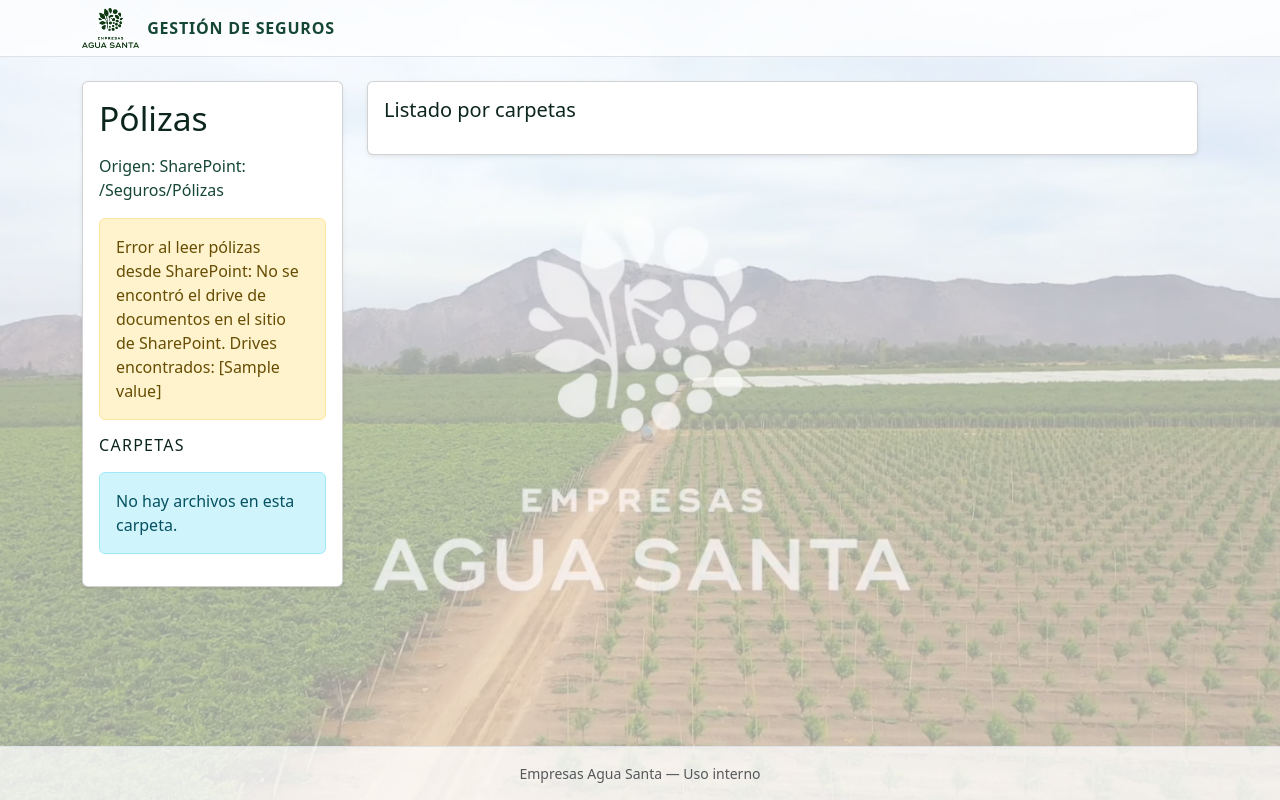
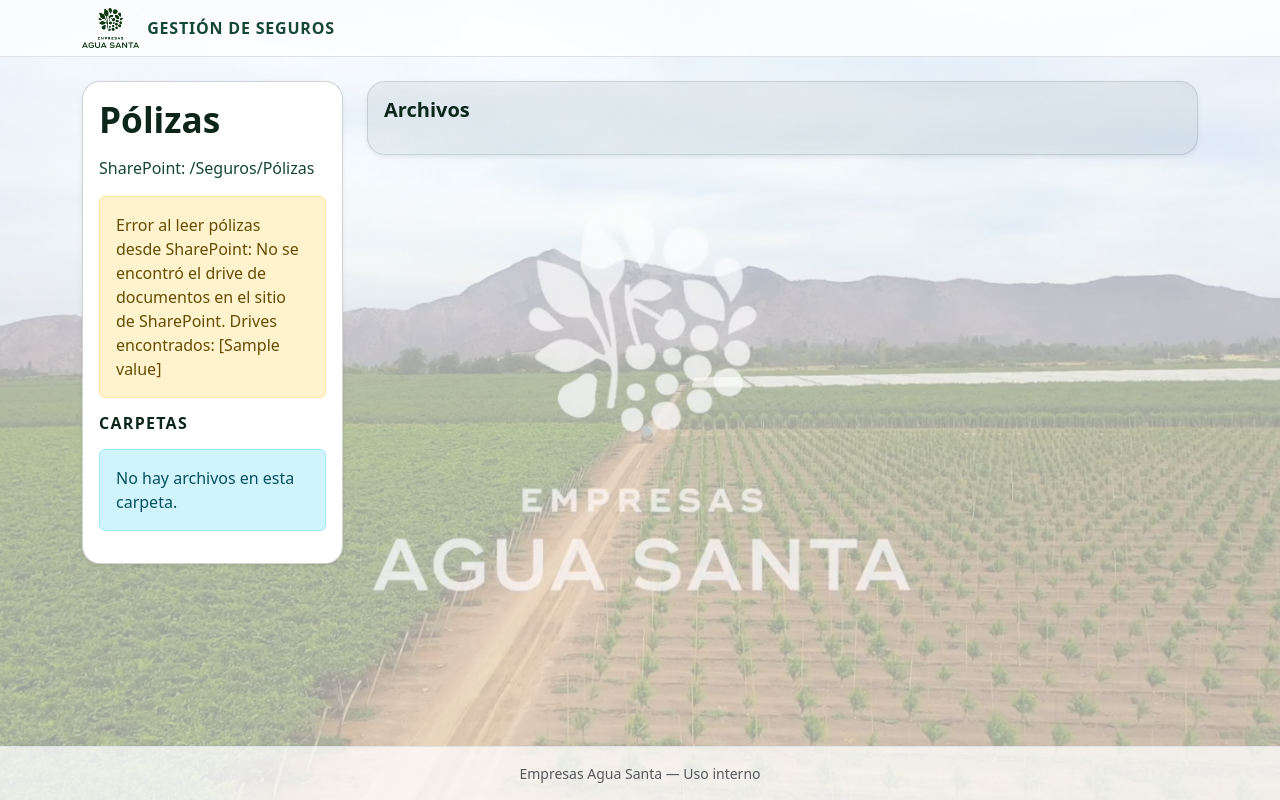
Before and after one commit to EdsonLazoAguaSanta/seguimiento_polizas, a FastAPI app: page /polizas_publicas in a window 1280 px wide. Run offline with FastAPI, Linux system fonts and the light colour scheme; a database or web service that is not in the repository returns one stand-in record (values such as "Sample title"); data that the repository does not hold is empty.

Commit message:
Update polizas_publica.html

```diff
--- a/templates/polizas_publica.html
+++ b/templates/polizas_publica.html
@@ -3,31 +3,65 @@
 {% block title %}Pólizas{% endblock %}
 
 {% block content %}
+<style>
+  .panel-carpetas {
+    border-radius: 18px;
+  }
+
+  .panel-listado {
+    border-radius: 18px;
+    background-color: rgba(12, 38, 27, 0.06); /* verde muy claro, translúcido */
+    border: 1px solid rgba(12, 38, 27, 0.12);
+  }
+
+  .nav-carpetas .nav-link {
+    border-radius: 12px;
+    font-weight: 600;
+    color: #0c261b;
+  }
+
+  .nav-carpetas .nav-link.active {
+    color: #0c261b;
+    background-color: rgba(12, 38, 27, 0.06); /* mismo color que panel-listado */
+    border: 1px solid rgba(12, 38, 27, 0.12);
+  }
+
+  .panel-titulo {
+    color: #0c261b;
+    font-size: 2.2rem;
+    font-weight: 700;
+  }
+
+  .panel-subtitulo {
+    color: #0c261b;
+    font-weight: 600;
+  }
+</style>
+
 <div class="row">
   <!-- Columna izquierda: lista de carpetas -->
   <div class="col-12 col-md-3 mb-3">
-    <div class="card shadow-sm">
+    <div class="card shadow-sm panel-carpetas">
       <div class="card-body p-3">
-        <h1 class="mb-3" style="color:#0c261b; font-size:2.1rem;">
+        <h1 class="mb-3 panel-titulo">
           Pólizas
         </h1>
 
         <p class="mb-3" style="color:#154734;">
-          Origen: {{ ruta_base }}
+          {{ ruta_base }}
         </p>
 
         {% if mensaje %}
           <div class="alert alert-warning mt-3">{{ mensaje }}</div>
         {% endif %}
 
-        <h2 class="h6 text-uppercase mb-3" style="color:#0c261b; letter-spacing:.08em;">
+        <h2 class="h6 text-uppercase mb-3 panel-subtitulo" style="letter-spacing:.08em;">
           Carpetas
         </h2>
 
         {% if polizas %}
-          <ul class="nav nav-pills flex-column" id="carpetasTabs" role="tablist">
+          <ul class="nav nav-pills flex-column nav-carpetas" id="carpetasTabs" role="tablist">
             {% for carpeta in polizas %}
-              {# usar nombre de carpeta como id seguro #}
               {% set tab_id = 'carpeta-' ~ loop.index %}
               <li class="nav-item mb-1" role="presentation">
                 <button
@@ -39,7 +73,6 @@
                   role="tab"
                   aria-controls="{{ tab_id }}"
                   aria-selected="{{ 'true' if loop.first else 'false' }}"
-                  style="font-weight:700; color:#0c261b;"
                 >
                   {{ carpeta.carpeta }} ({{ carpeta.cantidad }})
                 </button>
@@ -57,10 +90,10 @@
 
   <!-- Columna derecha: listado de pólizas de la carpeta seleccionada -->
   <div class="col-12 col-md-9">
-    <div class="card shadow-sm">
+    <div class="card shadow-sm panel-listado">
       <div class="card-body p-3">
-        <h2 class="h5 mb-3" style="color:#0c261b;">
-          Listado por carpetas
+        <h2 class="h5 mb-3 panel-subtitulo">
+          Archivos
         </h2>
 
         {% if polizas %}
@@ -79,7 +112,7 @@
 
                 {% if carpeta.archivos %}
                   <div class="table-responsive">
-                    <table class="table table-sm align-middle">
+                    <table class="table table-sm align-middle mb-0">
                       <thead>
                         <tr>
                           <th scope="col">Nombre</th>
```
